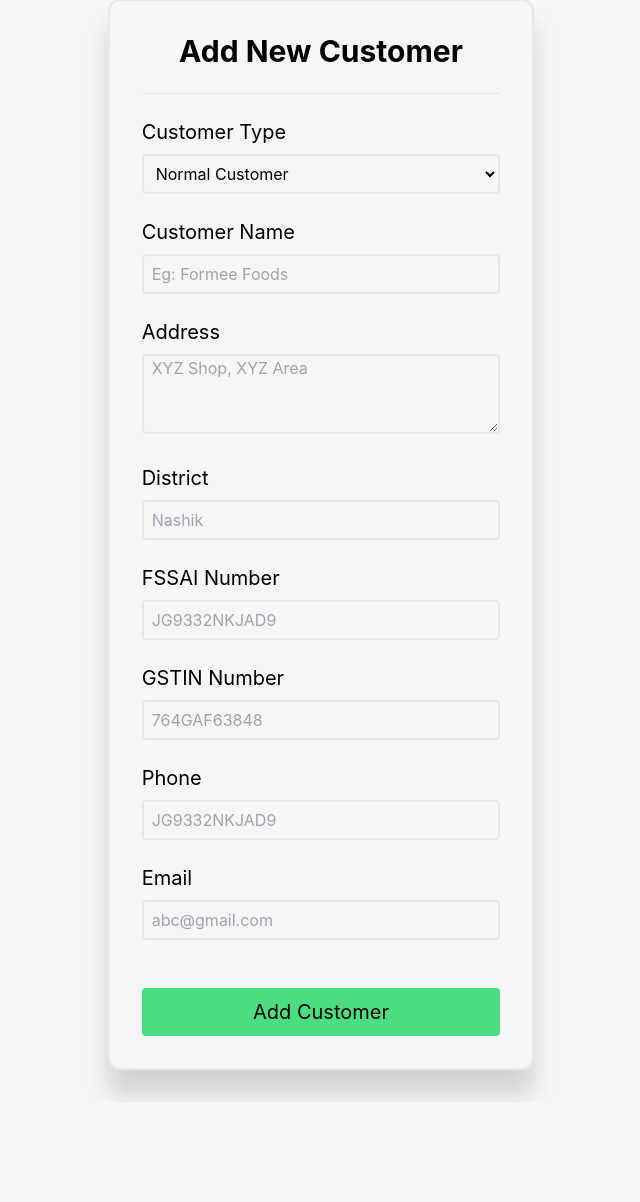
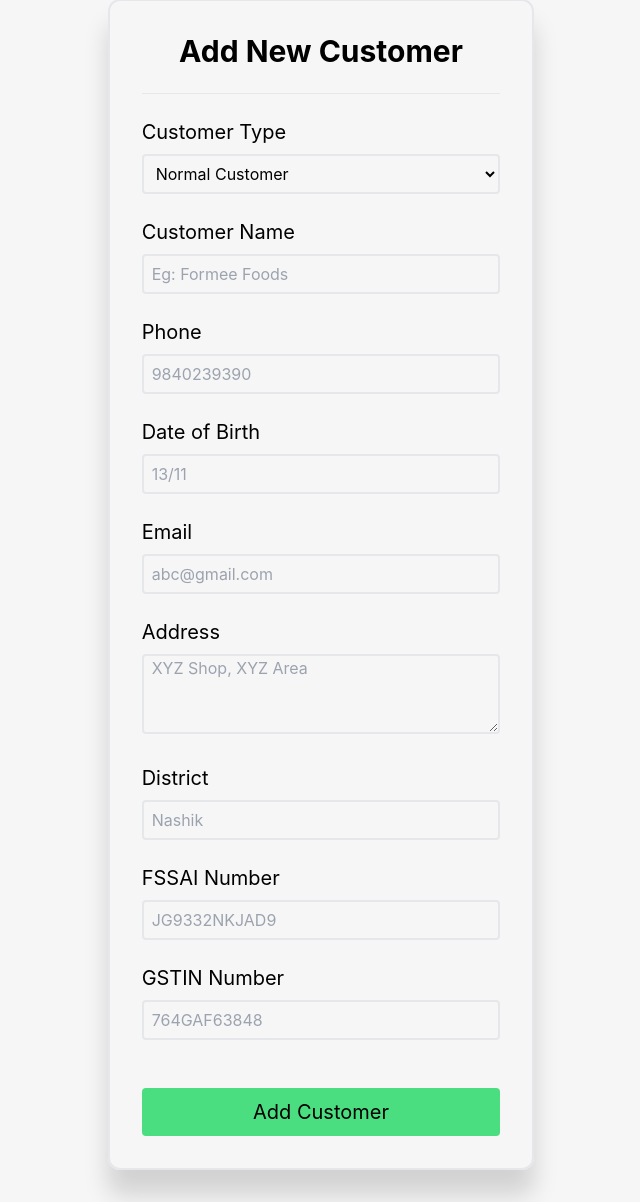
Before and after one commit to AnkoorNagargoje/FormeeManagement, a Django app: page /billing/add_customer/ in a window 1280 px wide. Shown: the part 119-1321 px from the top of the page, without its empty margins (319-959 px from the left). Before the commit the page ends 1219 px from the top, so only its background shows below. Run offline with Django 3.2, Linux system fonts and the light colour scheme; a user stored in the database is signed in; some libraries are stand-ins or nearby versions.

Commit message:
Added birth date and others

```diff
--- a/Billing/forms.py
+++ b/Billing/forms.py
@@ -1,5 +1,5 @@
 from django import forms
-from .models import Customer, Order, OrderItem
+from .models import *
 from Stock.models import Product
 
 SALE_CHOICE = (
@@ -17,12 +17,13 @@ class CustomerForm(forms.ModelForm):
     gstin = forms.CharField(required=False)
     fssai = forms.CharField(required=False)
     phone = forms.IntegerField()
+    birth_date = forms.DateField(input_formats=['%d/%m'])
     no_of_order = forms.IntegerField(required=False)
     order_type = forms.ChoiceField(choices=SALE_CHOICE, required=False)
 
     class Meta:
         model = Customer
-        fields = ['name', 'address', 'district', 'email', 'gstin', 'fssai', 'phone', 'no_of_order', 'order_type']
+        fields = ['name', 'address', 'district', 'email', 'gstin', 'fssai', 'phone', 'birth_date', 'no_of_order', 'order_type']
 
 
 class OrderForm(forms.ModelForm):
--- a/Billing/models.py
+++ b/Billing/models.py
@@ -1,5 +1,5 @@
+from Stock.models import Product
 from django.db import models
-from Stock.models import Product
 
 
 SALE_CHOICE = (
@@ -17,6 +17,7 @@ class Customer(models.Model):
     gstin = models.CharField(max_length=100)
     fssai = models.CharField(max_length=100)
     phone = models.PositiveBigIntegerField()
+    birth_date = models.DateField(blank=True, null=True)
     order_type = models.CharField(max_length=30, choices=SALE_CHOICE, default='normal')
     no_of_order = models.PositiveIntegerField(default=0)
 
--- a/Billing/templates/add_new_customer.html
+++ b/Billing/templates/add_new_customer.html
@@ -17,6 +17,18 @@
             {% render_field form.name class="w-full h-10 indent-2 rounded bg-transparent border-2" placeholder="Eg: Formee Foods" %}
         </div>
         <div class="my-6">
+            <p class="text-xl my-2">Phone</p>
+            {% render_field form.phone class="w-full h-10 indent-2 rounded bg-transparent border-2" placeholder="9840239390" %}
+        </div>
+        <div class="my-6">
+            <p class="text-xl my-2">Date of Birth</p>
+            {% render_field form.birth_date class="w-full h-10 indent-2 rounded bg-transparent border-2" placeholder="13/11" %}
+        </div>
+        <div class="my-6">
+            <p class="text-xl my-2">Email</p>
+            {% render_field form.email class="w-full h-10 indent-2 rounded bg-transparent border-2" placeholder="abc@gmail.com" %}
+        </div>
+        <div class="my-6">
             <p class="text-xl my-2">Address</p>
             {% render_field form.address class="w-full h-20 indent-2 rounded bg-transparent border-2" placeholder="XYZ Shop, XYZ Area" %}
         </div>
@@ -32,14 +44,6 @@
             <p class="text-xl my-2">GSTIN Number</p>
             {% render_field form.gstin class="w-full h-10 indent-2 rounded bg-transparent border-2" placeholder="764GAF63848" %}
         </div>
-        <div class="my-6">
-            <p class="text-xl my-2">Phone</p>
-            {% render_field form.phone class="w-full h-10 indent-2 rounded bg-transparent border-2" placeholder="JG9332NKJAD9" %}
-        </div>
-        <div class="my-6">
-            <p class="text-xl my-2">Email</p>
-            {% render_field form.email class="w-full h-10 indent-2 rounded bg-transparent border-2" placeholder="abc@gmail.com" %}
-        </div>
         {{ form.errors }}
         <br>
         <button type="submit" class="w-full bg-green-400 rounded h-12 text-xl hover:drop-shadow-2xl duration-300 ease-in-out">Add Customer</button>
--- a/Formee/settings.py
+++ b/Formee/settings.py
@@ -24,7 +24,7 @@ BASE_DIR = Path(__file__).resolve().parent.parent
 SECRET_KEY = 'django-insecure-cqnrsr(ii-n6+(t0$9plx(g5^#7x%fk1*d6^sc=ez^6&9pn0-p'
 
 # SECURITY WARNING: don't run with debug turned on in production!
-DEBUG = True
+DEBUG = False
 
 ALLOWED_HOSTS = ['formeemanagement-production.up.railway.app', 'https://formeemanagement-production.up.railway.app',
                  'stocksoftware.formeefoods.com',
```
Also changed, not shown: Billing/migrations/0006_customer_birth_date_alter_customer_order_type.py (added), db.sqlite3.
